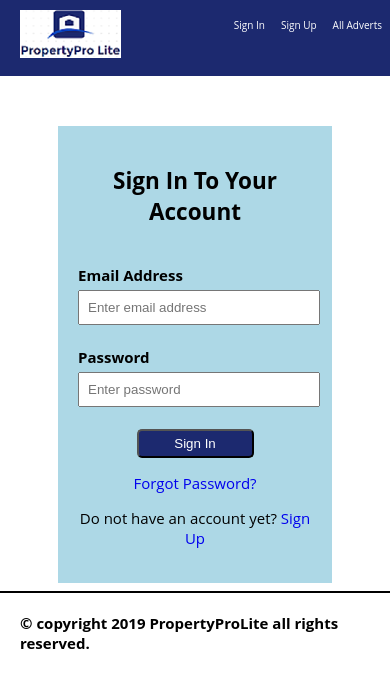
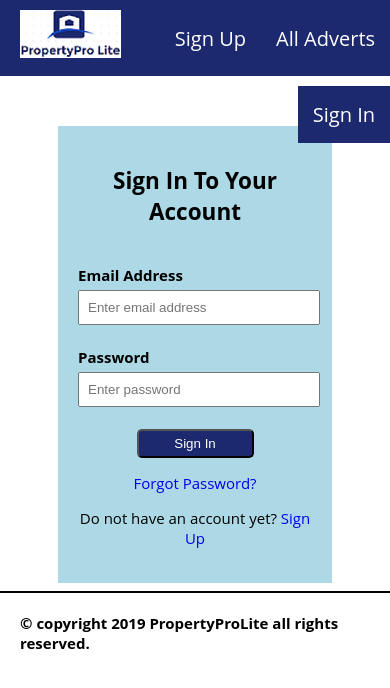
Before and after one commit to FatimatOlanrewaju/PropertyProLite, a plain HTML site: page UI/signin.html in a window 390 px wide. Drawn offline with Linux system fonts and the light colour scheme; a web font is replaced by a local one.

```diff
--- a/UI/styles/signin.css
+++ b/UI/styles/signin.css
@@ -116,10 +116,8 @@
     }
 
     .nav {
-        font-size: 10px;
-        float: right;
-        display: block;
-        padding: 8px;
+        font-size: 20px;
+        padding: 15px;
         margin-top: 10px;
     }
 
```
